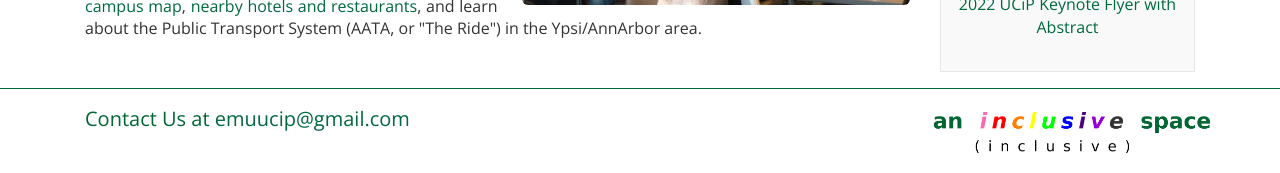
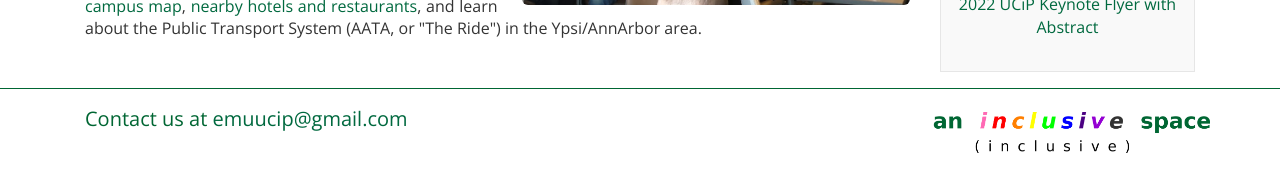
Before and after one commit to ucip/ucip.github.io, a Jekyll site: the page built from index.html, in a window 1280 px wide. Shown: the part 900-1073 px from the top of the page. Built offline with Jekyll 4.4.1, drawn with Linux system fonts in a browser that asks for light colours; nearby versions of some CDN libraries.

Commit message:
Update footer.html

```diff
--- a/_includes/footer.html
+++ b/_includes/footer.html
@@ -3,7 +3,7 @@
   <div class="container footer-content">
     <div class="row">
       <div class="col-sm-6 col-xs-12">
-        <p class="navbar-brand">Contact Us at <a href="mailto:emuucip@gmail.com">emuucip@gmail.com</a></p>
+        <p class="navbar-brand">Contact us at <a href="mailto:emuucip@gmail.com">emuucip@gmail.com</a></p>
       </div>
       <div class="col-sm-6 col-xs-12">
         <img class="img-responsive inclusive" src="{{ site.baseurl }}/img/inclusive.png">
```
